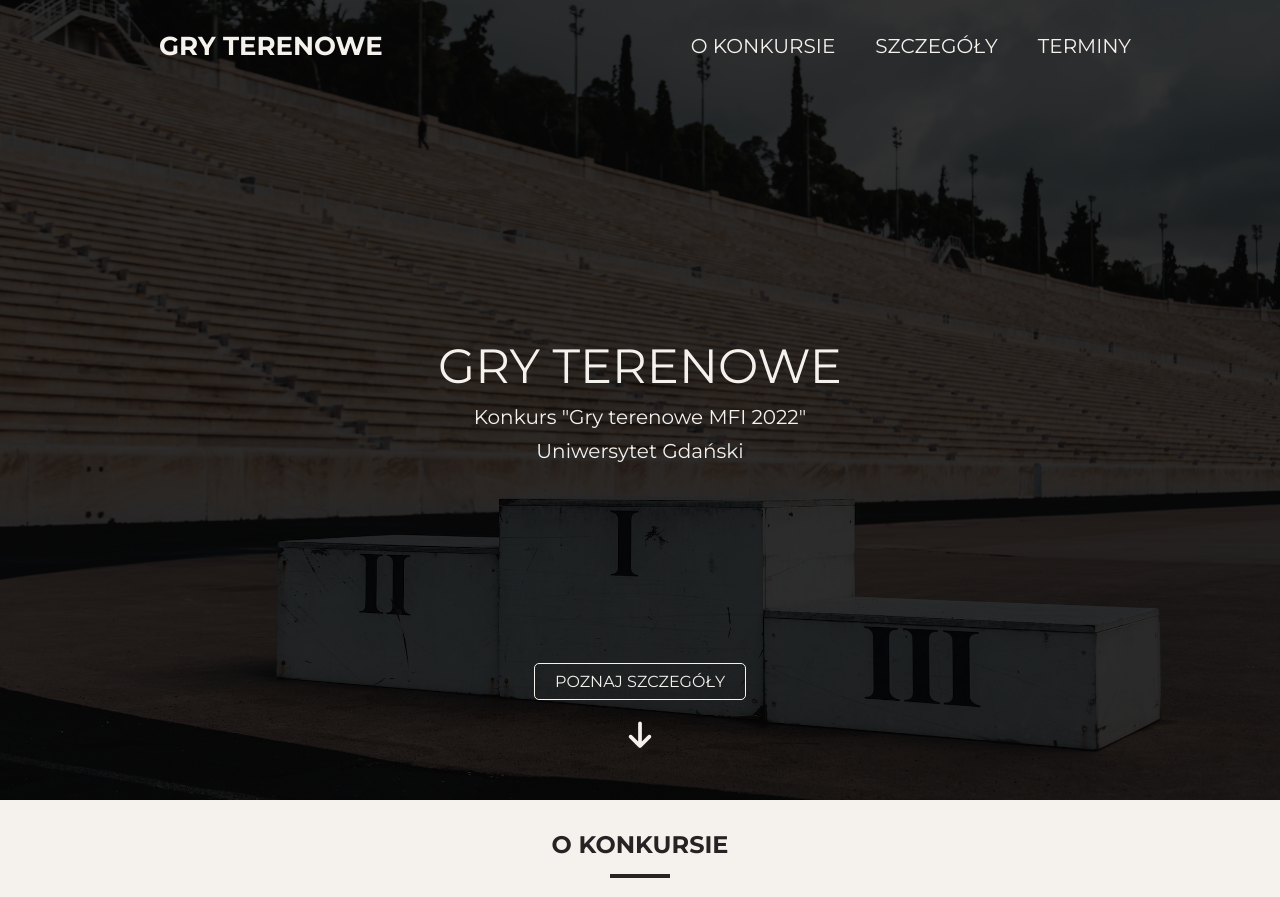
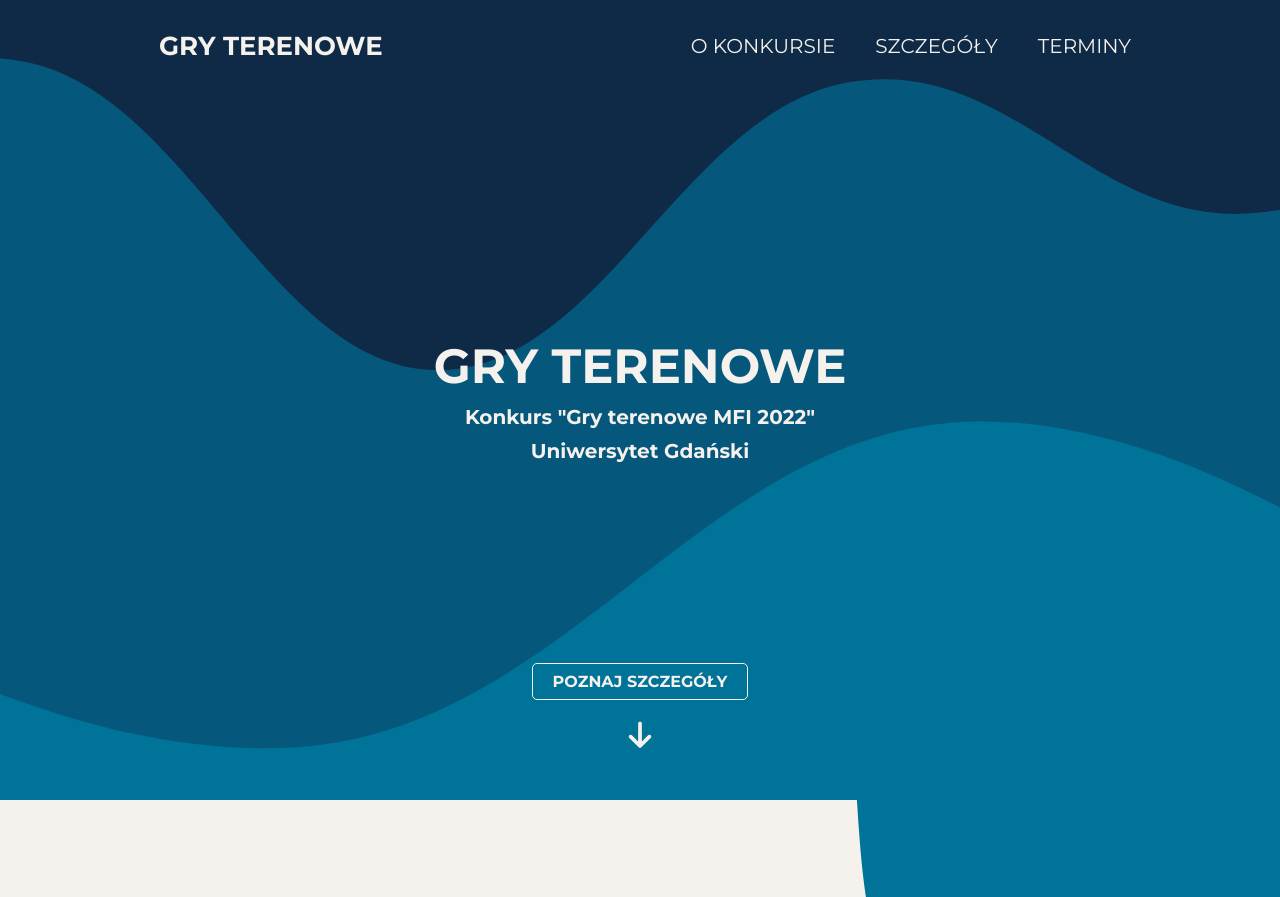
Before and after one commit to paulinar282226/page, a plain HTML site: page index.html in a window 1280 px wide. Shown: the top 897 px of the page. Drawn offline with Linux system fonts and the light colour scheme.

Commit message:
updated version

```diff
--- a/index.html
+++ b/index.html
@@ -50,6 +50,7 @@
             <div class="aboutus-wrap">
 
                 <div class="section-aboutus-main container" id="section-aboutus-main">
+
                     <h2 class="section-title"> o konkursie</h2>
                     <div class="underline"></div>
                     <p class="aboutus-main-text">Wydziałowy Zespół ds. promocji nauki, promocji kierunków studiów i
@@ -60,7 +61,8 @@
                     </p>
 
                     <div class="container-about-us-main">
-                        <img src="./img/aboutus-main-small.jpg" alt="Złoty puchar" class="img-aboutus-main">
+
+                        <img src="./img/undraw_add_document_re_mbjx.svg" alt="Złoty puchar" class="img-aboutus-main">
                         <div class="text-aboutus-main">
                             <h3 class="section-title-aboutus">Czekamy na Twoje zgłoszenie!</h3>
                             <p>Pomóż nam przekonać ludzi, że nauki ścisłe nie są nudne!
--- a/sass/style.scss
+++ b/sass/style.scss
@@ -1,6 +1,7 @@
 :root {
 	--light: #f5f1ed;
 	--dark: #252323;
+	--blue: #007399;
 }
 
 * {
@@ -42,7 +43,7 @@
 }
 
 .shadow-bg {
-	background-color: var(--dark);
+	background-color: var(--blue);
 	transition: background-color 0.3s ease;
 }
 
@@ -117,7 +118,7 @@
 .hero-img {
 	position: relative;
 	height: 100vh;
-	background-image: url(../img/hero-img-small.jpg);
+	background-image: url(../img/wave-hero-img.svg);
 	background-size: cover;
 	background-position: center;
 	background-attachment: fixed;
@@ -125,7 +126,7 @@
 
 	h1 {
 		text-transform: uppercase;
-		font-weight: 100;
+		font-weight: bold;
 	}
 
 	h1 + p {
@@ -138,7 +139,7 @@
 		left: 0;
 		width: 100%;
 		height: 100%;
-		background-color: rgb(0, 0, 0, 0.8);
+		background-color: rgba(0, 0, 0, 0);
 		z-index: -5;
 	}
 
@@ -147,6 +148,7 @@
 		justify-content: center;
 		align-items: center;
 		flex-direction: column;
+		font-weight: bold;
 		height: 100%;
 		color: var(--light);
 		h1 {
@@ -184,14 +186,30 @@
 }
 
 .aboutus {
-	background-color: var(--dark);
-	background-color: var(--light);
+	background-image: url("/img/blob-scene-haikei.svg");
+	background-repeat: no-repeat;
+	background-size: cover;
+	background-position: center;
+	background-attachment: fixed;
 	color: var(--dark);
 	.aboutus-wrap {
-		.underline {
-			background-color: var(--dark);
+
+		.section-aboutus-main{
+			padding: 40px;
 		}
+
+		.section-title{
+			padding-top: 50px;
+			font-size: 2.5rem;
+			color: var(--blue);
+		}
+
+		.underline{
+			background-color: var(--blue);
+		}
+
 		p {
+			font-weight: bold;
 			margin-bottom: 40px;
 			padding: 20px 0;
 			line-height: 1.6;
@@ -211,6 +229,7 @@
 
 			.text-aboutus-main {
 				.section-title-aboutus {
+					color: var(--blue);
 					text-transform: uppercase;
 					font-size: 30px;
 				}
@@ -345,7 +364,7 @@
 
 @media (min-width: 768px) {
 	.hero-img {
-		background-image: url(../img/hero-img-big.jpg);
+		background-image: url(../img/wave-hero-img.svg);
 	}
 	.aboutus {
 		.section-aboutus-details {
```
Also changed, not shown: css/style.css, img/blob-scene-haikei.svg (added), img/cup.svg (added), img/undraw_add_document_re_mbjx.svg (added), img/undraw_envelope_re_f5j4.svg (added), img/undraw_join_re_w1lh.svg (added), img/undraw_new_message_re_fp03.svg (added), img/undraw_subscribe_vspl.svg (added), img/wave-hero-img.svg (added), img/wave.svg (added), 1 other file.
